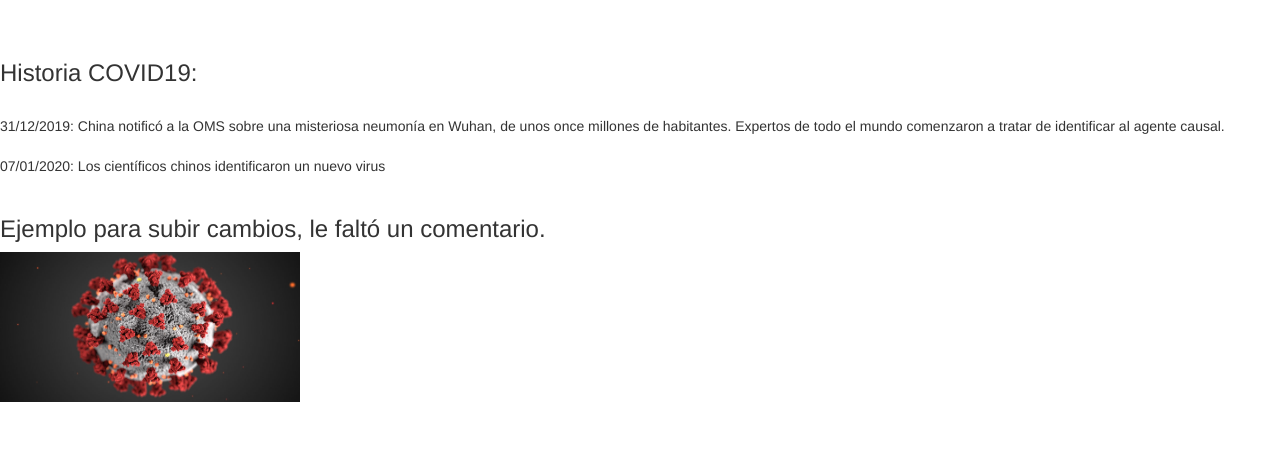
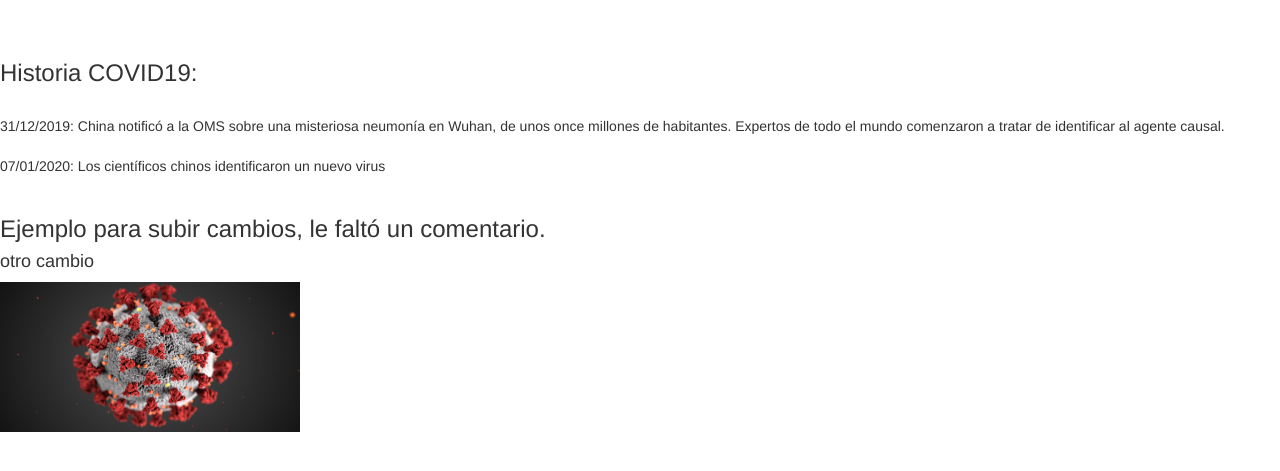
Before and after one commit to viviiosorio/proyecto, a Django app: page /web/ in a window 1280 px wide. Shown: the part 72-543 px from the top of the page. Run offline with Django 3.2, Linux system fonts and the light colour scheme; some libraries are stand-ins or nearby versions.

Commit message:
otro ejemplo
Para ver que pasa con las colisiones

```diff
--- a/web/templates/web/index.html
+++ b/web/templates/web/index.html
@@ -36,6 +36,7 @@
     <br>
     <br>
     <h3> Ejemplo para subir cambios, le faltó un comentario.</h3>
+    <h4>otro cambio</h4>
     <img src="{% static 'web/images/coronao.jpg' %}" alt="coroano" width="300" height="150" />
 </body>
 
```
